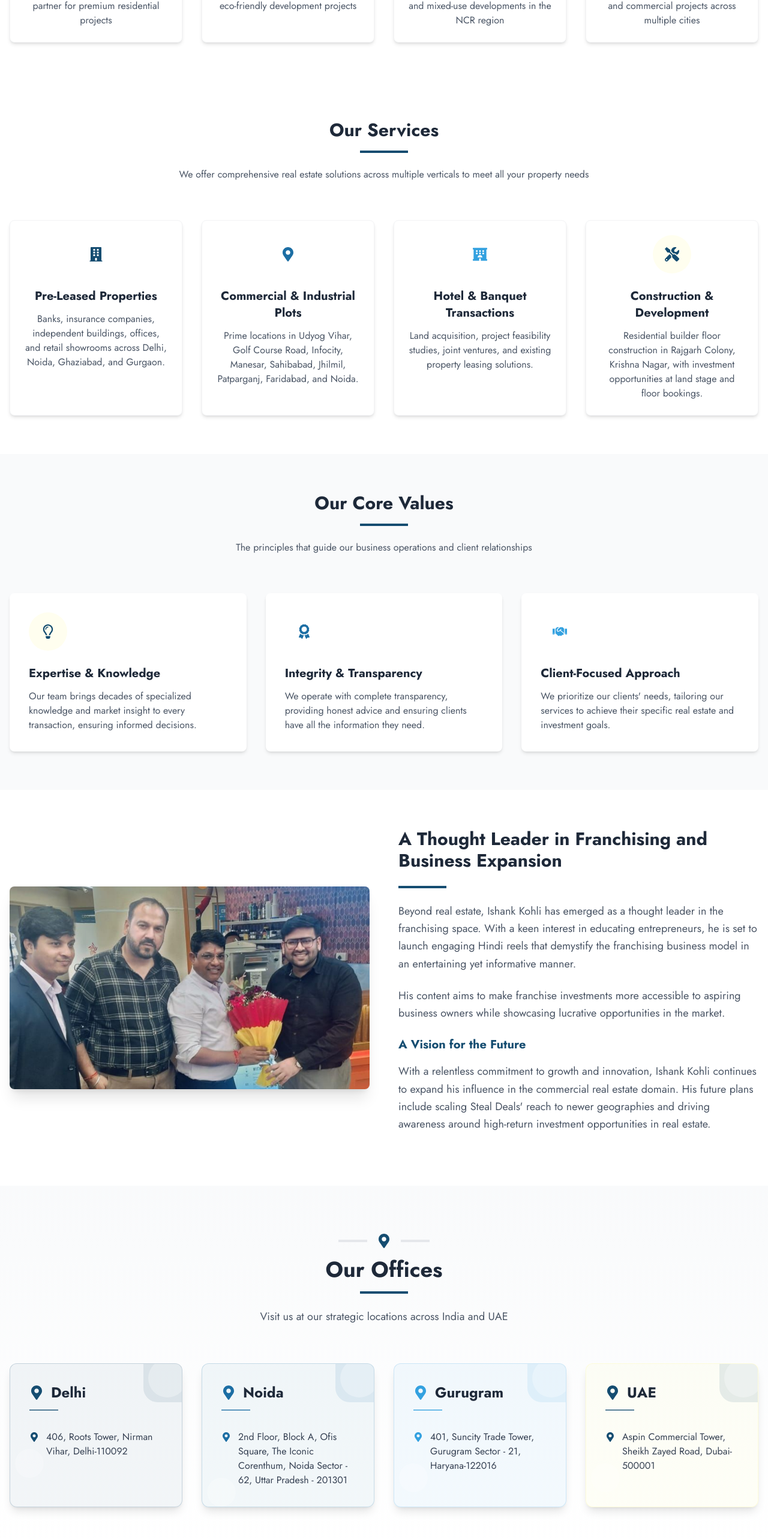
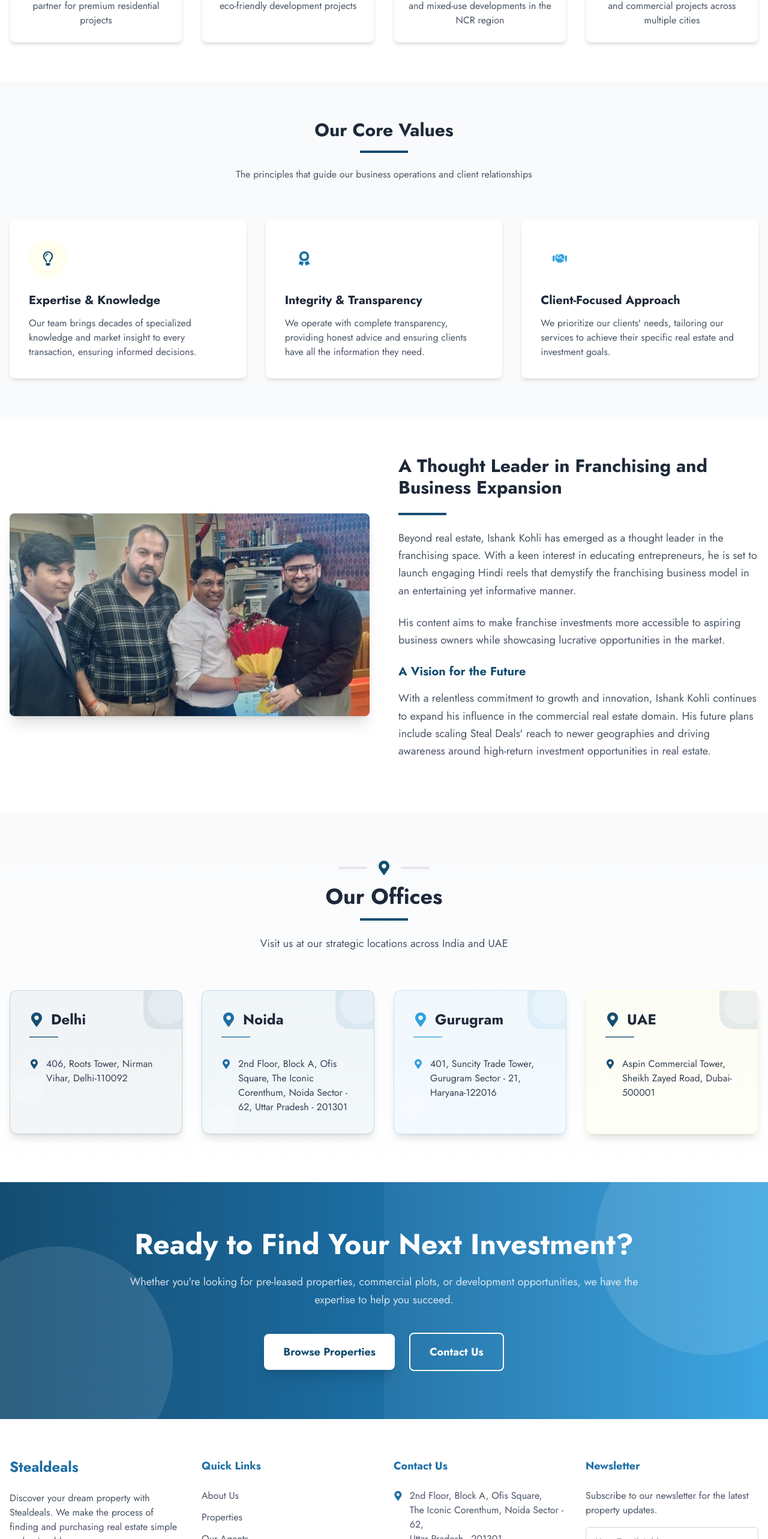
Before and after one commit to HillyAttic/stealdealsv1, a Next.js app: page /about in a window 1280 px wide. Shown: the part 2200-4766 px from the top of the page at 60% size. Built offline with nearby package versions, Linux system fonts and the light colour scheme; no server answers.

Commit message:
checkpoint 103

```diff
--- a/src/app/about/page.tsx
+++ b/src/app/about/page.tsx
@@ -204,60 +204,6 @@ export default function AboutPage() {
           </div>
         </section>
 
-        {/* Services Section */}
-        <section className="py-16 bg-white">
-          <div className="container mx-auto px-4">
-            <div className="text-center max-w-3xl mx-auto mb-16">
-              <h2 className="text-3xl font-bold text-gray-800 mb-4">Our Services</h2>
-              <div className="w-20 h-1 bg-primary mx-auto mb-6"></div>
-              <p className="text-gray-600">
-                We offer comprehensive real estate solutions across multiple verticals to meet all your property needs
-              </p>
-            </div>
-
-            <div className="grid grid-cols-1 md:grid-cols-2 lg:grid-cols-4 gap-8">
-              <div className="bg-white p-6 rounded-lg shadow-md border border-gray-100 hover:shadow-xl transition-shadow">
-                <div className="bg-primary-50 w-16 h-16 rounded-full flex items-center justify-center mb-6 mx-auto">
-                  <FaBuilding className="text-primary text-2xl" />
-                </div>
-                <h3 className="text-xl font-bold text-gray-800 mb-3 text-center">Pre-Leased Properties</h3>
-                <p className="text-gray-600 text-center">
-                  Banks, insurance companies, independent buildings, offices, and retail showrooms across Delhi, Noida, Ghaziabad, and Gurgaon.
-                </p>
-              </div>
-
-              <div className="bg-white p-6 rounded-lg shadow-md border border-gray-100 hover:shadow-xl transition-shadow">
-                <div className="bg-secondary-50 w-16 h-16 rounded-full flex items-center justify-center mb-6 mx-auto">
-                  <FaMapMarkerAlt className="text-secondary text-2xl" />
-                </div>
-                <h3 className="text-xl font-bold text-gray-800 mb-3 text-center">Commercial & Industrial Plots</h3>
-                <p className="text-gray-600 text-center">
-                  Prime locations in Udyog Vihar, Golf Course Road, Infocity, Manesar, Sahibabad, Jhilmil, Patparganj, Faridabad, and Noida.
-                </p>
-              </div>
-
-              <div className="bg-white p-6 rounded-lg shadow-md border border-gray-100 hover:shadow-xl transition-shadow">
-                <div className="bg-accent-50 w-16 h-16 rounded-full flex items-center justify-center mb-6 mx-auto">
-                  <FaHotel className="text-accent text-2xl" />
-                </div>
-                <h3 className="text-xl font-bold text-gray-800 mb-3 text-center">Hotel & Banquet Transactions</h3>
-                <p className="text-gray-600 text-center">
-                  Land acquisition, project feasibility studies, joint ventures, and existing property leasing solutions.
-                </p>
-              </div>
-
-              <div className="bg-white p-6 rounded-lg shadow-md border border-gray-100 hover:shadow-xl transition-shadow">
-                <div className="bg-highlight/20 w-16 h-16 rounded-full flex items-center justify-center mb-6 mx-auto">
-                  <FaTools className="text-primary text-2xl" />
-                </div>
-                <h3 className="text-xl font-bold text-gray-800 mb-3 text-center">Construction & Development</h3>
-                <p className="text-gray-600 text-center">
-                  Residential builder floor construction in Rajgarh Colony, Krishna Nagar, with investment opportunities at land stage and floor bookings.
-                </p>
-              </div>
-            </div>
-          </div>
-        </section>
 
         {/* Values Section */}
         <section className="py-16 bg-gray-50">
@@ -406,23 +352,28 @@ export default function AboutPage() {
         </section>
 
         {/* CTA Section */}
-        <section className="py-16 bg-gradient-to-r from-[rgb(21,77,113)] via-[rgb(28,110,164)] to-[rgb(51,161,224)] text-white">
-          <div className="container mx-auto px-4">
-            <div className="max-w-3xl mx-auto text-center">
-              <h2 className="text-3xl font-bold mb-6">Ready to Find Your Next Investment?</h2>
-              <p className="text-white/80 mb-8 text-lg">
+        <section className="py-20 bg-gradient-to-r from-[rgb(21,77,113)] via-[rgb(28,110,164)] to-[rgb(51,161,224)] relative overflow-hidden">
+          {/* Decorative elements */}
+          <div className="absolute top-0 right-0 w-1/2 h-full bg-white/5 clip-path-diagonal"></div>
+          <div className="absolute -top-24 -right-24 w-96 h-96 bg-white/10 rounded-full"></div>
+          <div className="absolute -bottom-24 -left-24 w-96 h-96 bg-white/10 rounded-full"></div>
+
+          <div className="container mx-auto px-4 relative z-10">
+            <div className="text-center max-w-4xl mx-auto">
+              <h2 className="text-4xl md:text-5xl font-bold text-white mb-6">Ready to Find Your Next Investment?</h2>
+              <p className="text-white/80 text-lg mb-10 leading-relaxed">
                 Whether you're looking for pre-leased properties, commercial plots, or development opportunities, we have the expertise to help you succeed.
               </p>
-              <div className="flex flex-col sm:flex-row justify-center gap-4">
+              <div className="flex flex-col sm:flex-row gap-6 justify-center items-center">
                 <Link
                   href="/inventory"
-                  className="bg-white text-[rgb(21,77,113)] hover:bg-white/90 hover:text-[rgb(28,110,164)] py-3 px-8 rounded-md font-semibold transition-all duration-300"
+                  className="bg-white text-[rgb(21,77,113)] hover:bg-white/90 hover:text-[rgb(28,110,164)] px-8 py-4 rounded-lg text-lg font-bold transition-all duration-300 shadow-xl hover:shadow-2xl transform hover:-translate-y-1"
                 >
                   Browse Properties
                 </Link>
                 <Link
                   href="/contact"
-                  className="bg-transparent border-2 border-white text-white hover:bg-white hover:text-[rgb(21,77,113)] py-3 px-8 rounded-md font-semibold transition-all duration-300"
+                  className="bg-transparent border-2 border-white text-white hover:bg-white hover:text-[rgb(21,77,113)] px-8 py-4 rounded-lg text-lg font-bold transition-all duration-300"
                 >
                   Contact Us
                 </Link>
```
